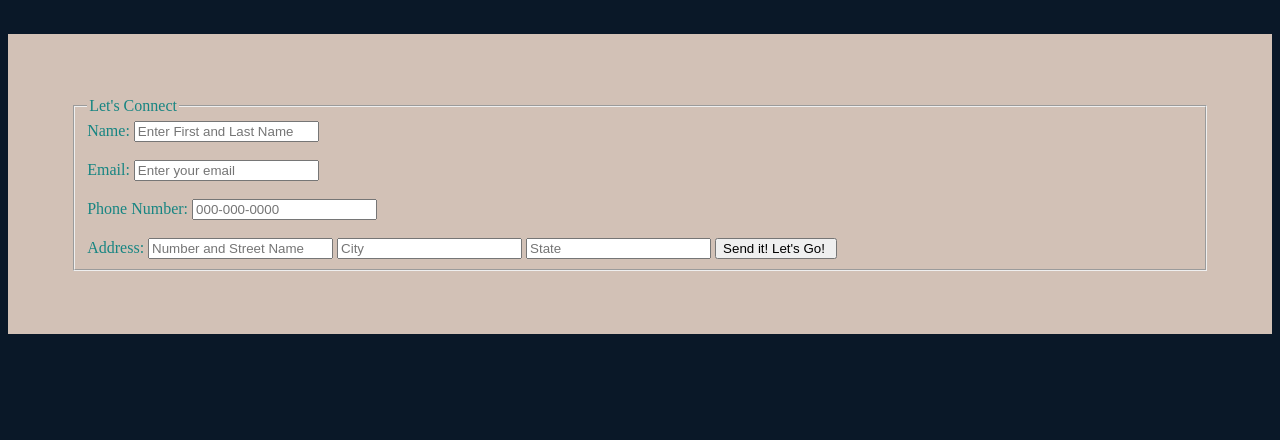
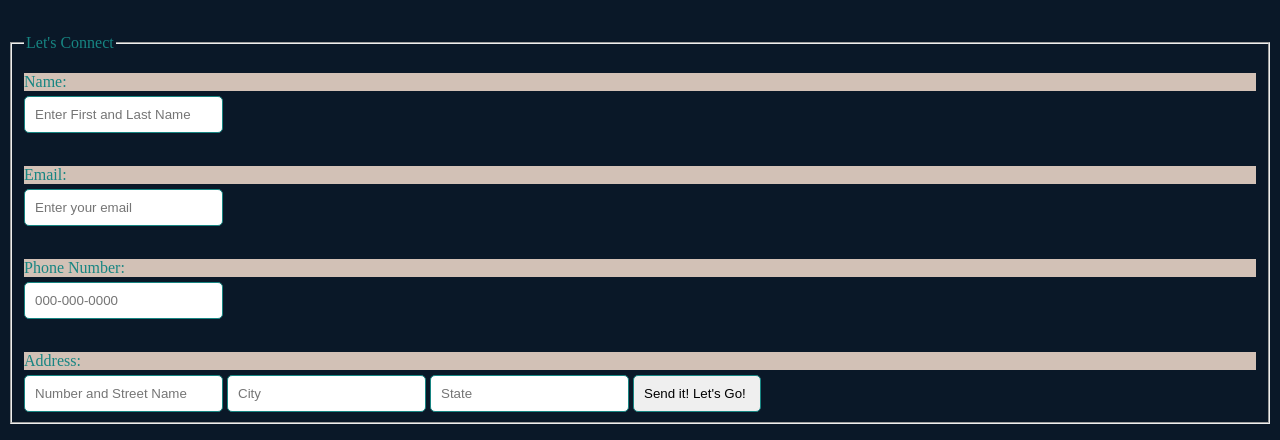
Before and after one commit to ginacodesdev/portfolio-website, a plain HTML site: page index.html in a window 1280 px wide. Shown: the part 1122-1562 px from the top of the page. Before the commit the page ends 1472 px from the top, so only its background shows below. Drawn offline with Linux system fonts and the light colour scheme.

Commit message:
fixing the spacing and styling of the contact form and input fields

```diff
--- a/styles.css
+++ b/styles.css
@@ -1,7 +1,15 @@
 /* Reminder #id and .classes  */
-#contact_form {
+#contact_form label {
+    display: block;
+    margin-top: 15px; /* to help with my spacing*/
+    margin-bottom: 5px; /* to help with my spacing*/
     background-color: #D2C1B6;
-    padding: 5%;
+}
+
+#contact_form input {
+    padding: 10px;
+    border: 1px solid #178582;
+    border-radius: 5px;
 }
 
 body {
```
